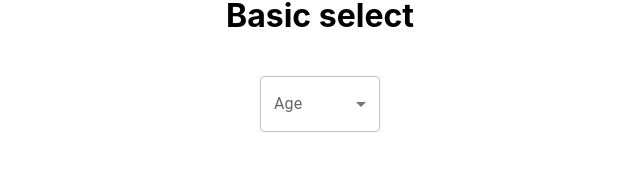
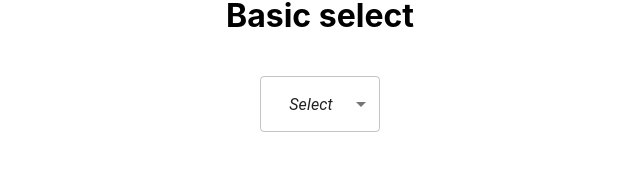
Before and after one commit to parakh-tpg/design-systems, a React (Create React App) app: page /input/select in a window 1280 px wide. Shown: the part 204-374 px from the top of the page, without its empty margins (320-960 px from the left). Built offline with nearby package versions, Linux system fonts and the light colour scheme.

Commit message:
Added support to render empty label to select component

```diff
--- a/src/components/input/select/BasicSelect.js
+++ b/src/components/input/select/BasicSelect.js
@@ -1,12 +1,12 @@
-import * as React from 'react';
-import Box from '@mui/material/Box';
-import InputLabel from '@mui/material/InputLabel';
-import MenuItem from '@mui/material/MenuItem';
-import FormControl from '@mui/material/FormControl';
-import Select from '@mui/material/Select';
+import * as React from "react";
+import Box from "@mui/material/Box";
+import InputLabel from "@mui/material/InputLabel";
+import MenuItem from "@mui/material/MenuItem";
+import FormControl from "@mui/material/FormControl";
+import Select from "@mui/material/Select";
 
 export default function BasicSelect() {
-  const [age, setAge] = React.useState('');
+  const [age, setAge] = React.useState("");
 
   const handleChange = (event) => {
     setAge(event.target.value);
@@ -14,15 +14,17 @@ export default function BasicSelect() {
 
   return (
     <Box sx={{ minWidth: 120 }}>
-      <FormControl style={{width:'120px'}}>
-        <InputLabel id="demo-simple-select-label">Age</InputLabel>
+      <FormControl style={{ width: "120px" }}>
         <Select
           labelId="demo-simple-select-label"
           id="demo-simple-select"
           value={age}
-          label="Age"
           onChange={handleChange}
+          displayEmpty
         >
+          <MenuItem disabled value="">
+            <em>Select</em>
+          </MenuItem>
           <MenuItem value={10}>Ten</MenuItem>
           <MenuItem value={20}>Twenty</MenuItem>
           <MenuItem value={30}>Thirty</MenuItem>
```
